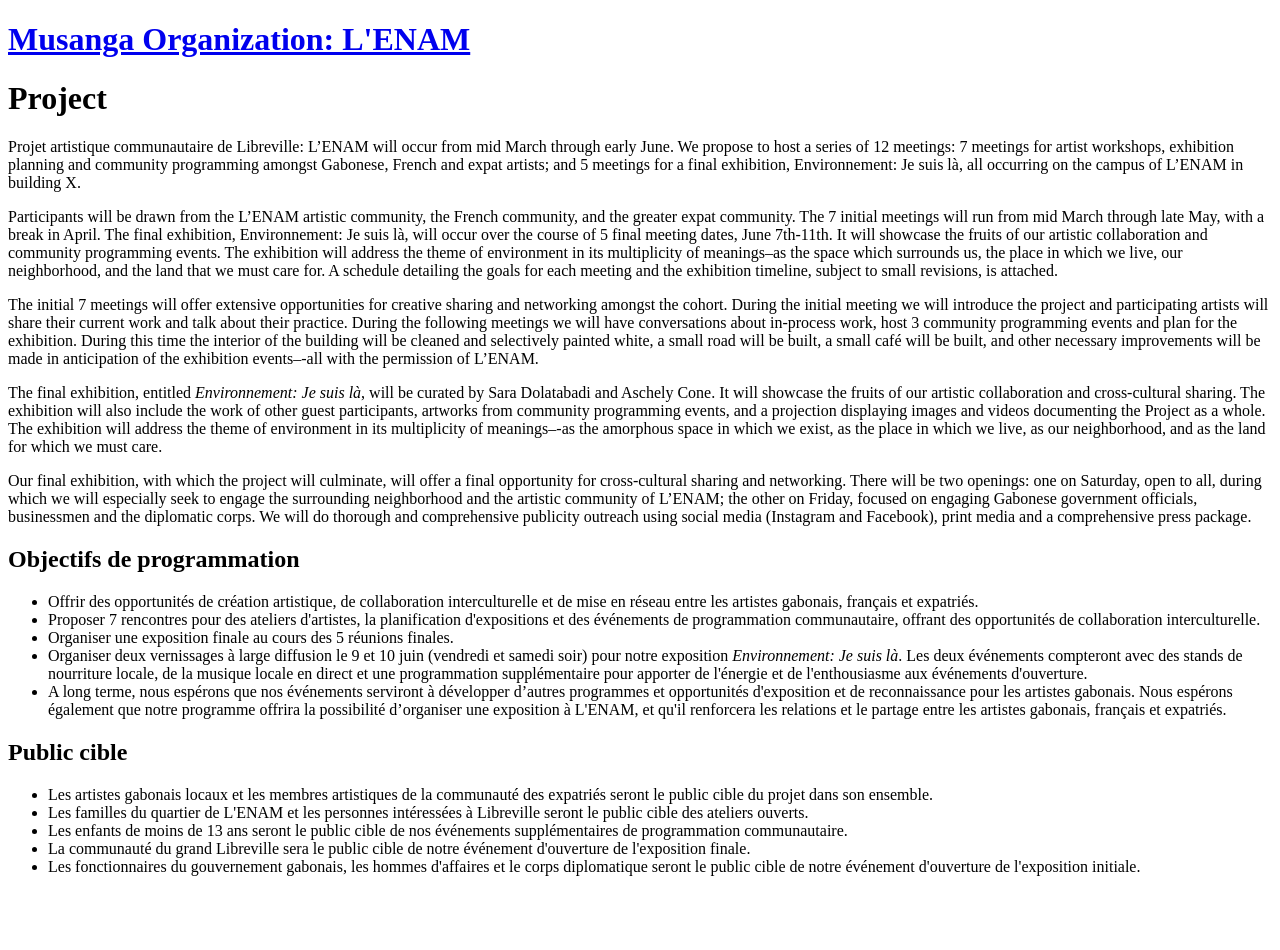
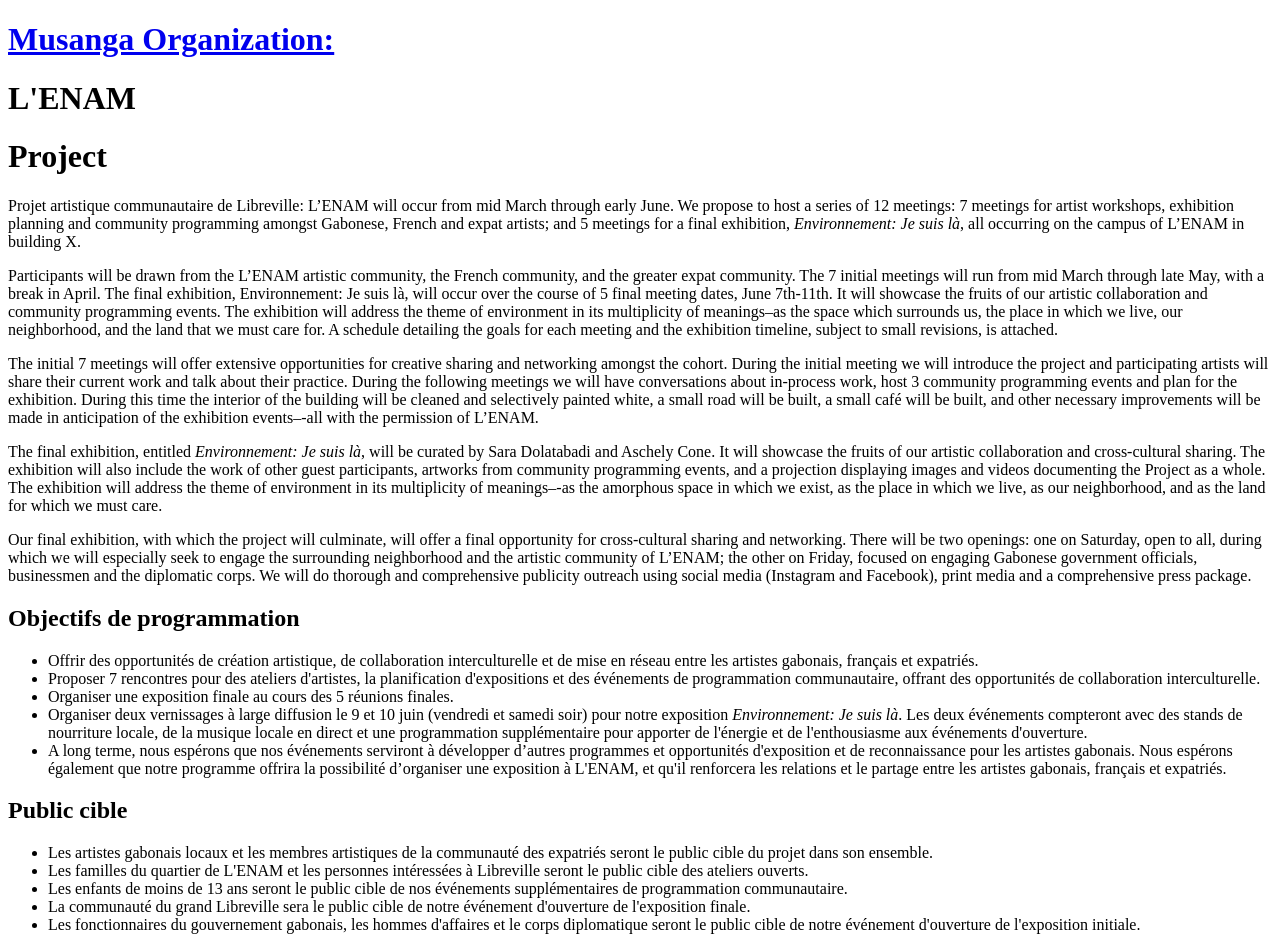
Before and after one commit to aschelyc/musanga-organization, a plain HTML site: page pages/lenam.html in a window 1280 px wide. Before the commit the page ends 892 px from the top, so only its background shows below. Drawn offline with Linux system fonts and the light colour scheme.

Commit message:
Fix typos, add emphasis

```diff
--- a/pages/lenam.html
+++ b/pages/lenam.html
@@ -7,9 +7,9 @@
     <title>Document</title>
 </head>
 <body>
-    <a href="../index.html"><h1>Musanga Organization: L'ENAM</h1></a>
+    <a href="../index.html"><h1>Musanga Organization:</h1></a><h1> L'ENAM</h1>
     <h1>Project</h1>
-    <p>Projet artistique communautaire de Libreville: L’ENAM will occur from mid March through early June. We propose to host a series of 12 meetings: 7 meetings for artist workshops, exhibition planning and community programming amongst Gabonese, French and expat artists; and 5 meetings for a final exhibition, Environnement: Je suis là, all occurring on the campus of L’ENAM in building X.
+    <p>Projet artistique communautaire de Libreville: L’ENAM will occur from mid March through early June. We propose to host a series of 12 meetings: 7 meetings for artist workshops, exhibition planning and community programming amongst Gabonese, French and expat artists; and 5 meetings for a final exhibition, <em>Environnement: Je suis là</em>, all occurring on the campus of L’ENAM in building X.
 
         <p>Participants will be drawn from the L’ENAM artistic community, the French community, and the greater expat community. The 7 initial meetings will run from mid March through late May, with a break in April. The final exhibition, Environnement: Je suis là, will occur over the course of 5 final meeting dates, June 7th-11th. It will showcase the fruits of our artistic collaboration and community programming events. The exhibition will address the theme of environment in its multiplicity of meanings–as the space which surrounds us, the place in which we live, our neighborhood, and the land that we must care for. A schedule detailing the goals for each meeting and the exhibition timeline, subject to small revisions, is attached.</p>
 
```
Also changed, not shown: index.html (+2 -2 lines).
